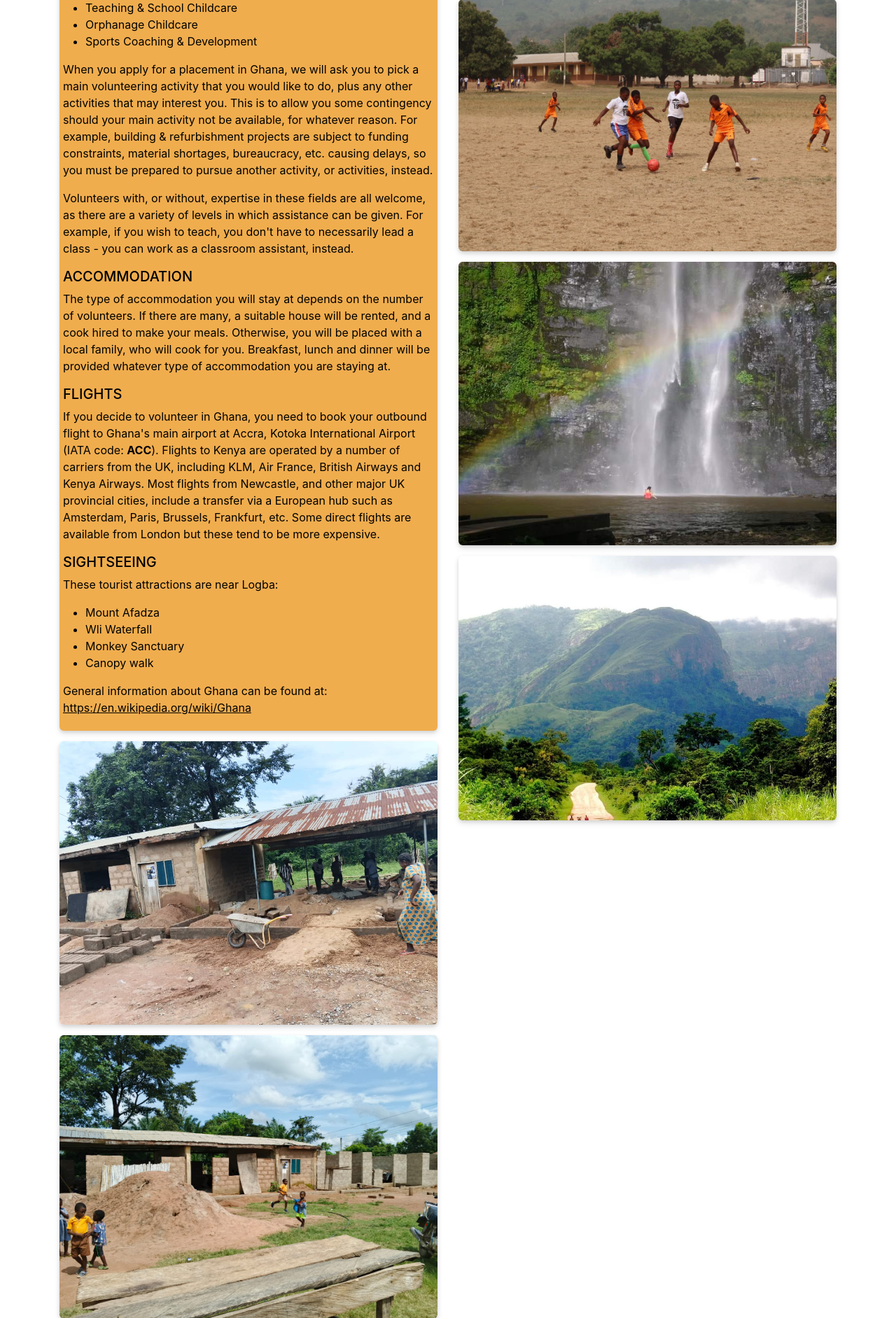
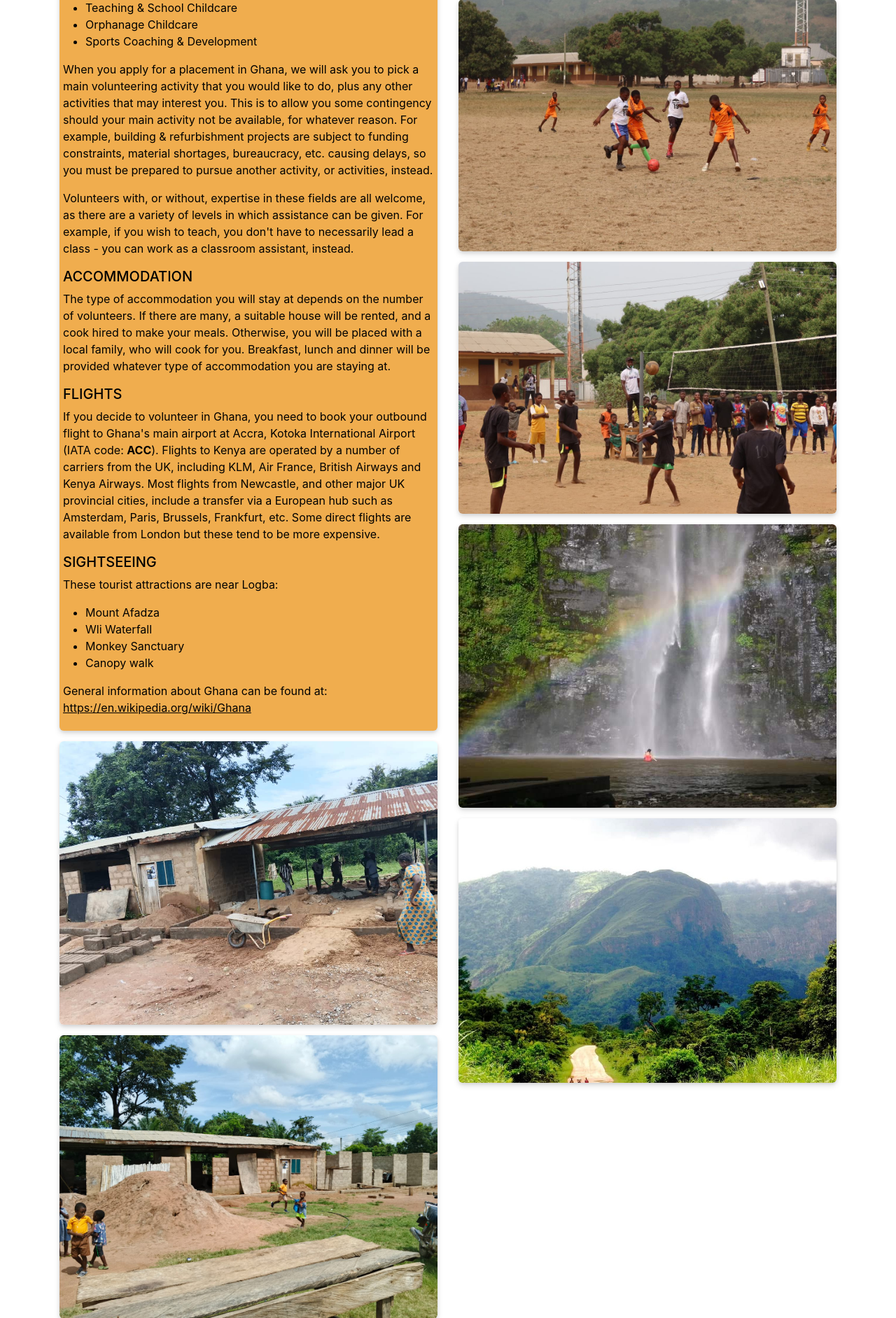
Before and after one commit to kevald1963/greenfield-africa, a Flask app: page /volunteeringghana in a window 1280 px wide. Shown: the part 958-2841 px from the top of the page at 70% size. Run offline with Flask 2, Linux system fonts and the light colour scheme.

Commit message:
Re-instated image of volleyball game accidentally lost in last update.

```diff
--- a/templates/volunteeringghana.html
+++ b/templates/volunteeringghana.html
@@ -125,6 +125,13 @@
         <!-- /.IMAGE -->
 
         <!-- IMAGE -->
+        <div data-toggle="tooltip" data-placement="top" title="Schoolchildren playing volleyball.">
+            <img class="group-image image-activity" src="static/images/volleyball.jpg"
+                 alt="Schoolchildren playing volleyball.">
+        </div>
+        <!-- /.IMAGE -->
+
+        <!-- IMAGE -->
         <div data-toggle="tooltip" data-placement="top" title="Wli Waterfall near Logba.">
             <img class="group-image image-activity" src="static/images/wli_waterfall.jpg"
                  alt="Wli Waterfall near Logba.">
```
